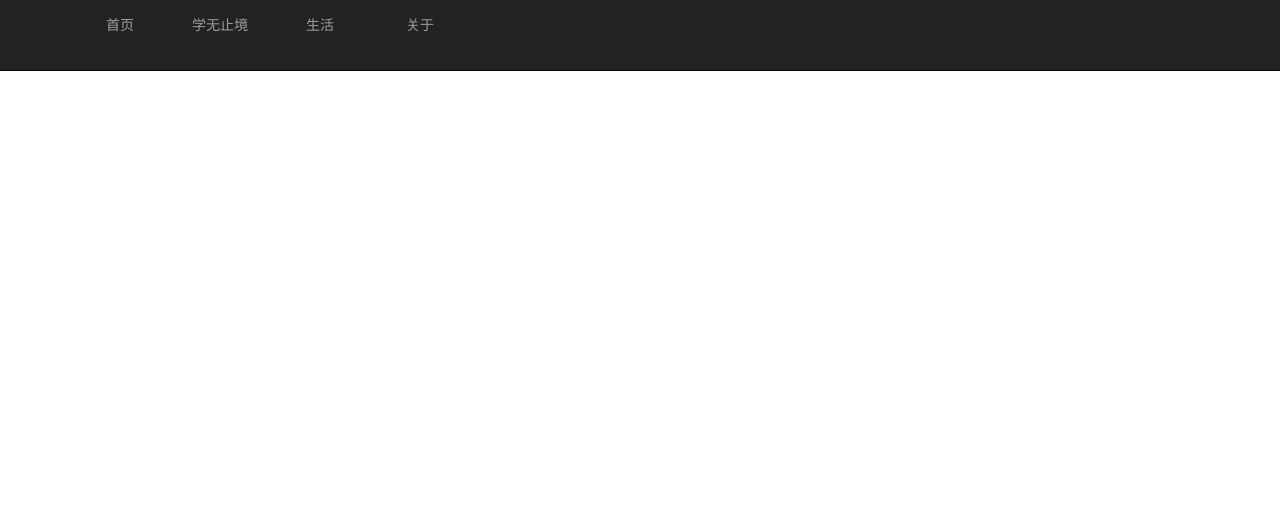
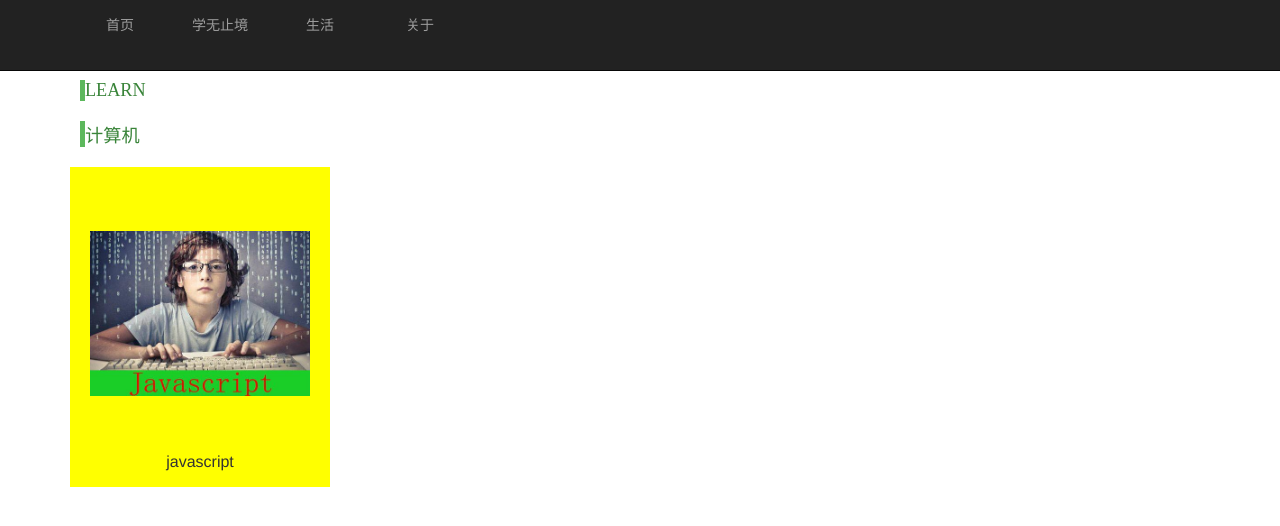
Before and after one commit to hanhanyaobiancheng/hanhanyaobiancheng.github.io, a plain HTML site: page page/learn.html in a window 1280 px wide. Drawn offline with Linux system fonts and the light colour scheme.

Commit message:
添加学习页面部分内容，添加页面注释

```diff
--- a/css/head.css
+++ b/css/head.css
@@ -22,3 +22,16 @@
 	transform: translateY(0);
 	opacity: 1;
 }
+
+/* section部分公共样式*/
+section {
+	margin-top: 80px;
+}
+
+.theme-header {
+	font: 1.3em 楷体 bold;
+	color: #398439;
+	margin-left: 80px;
+	border-left: 5px solid #5cb85c;
+	margin-bottom: 20px;
+}
--- /dev/null
+++ b/css/learn.css
@@ -0,0 +1,84 @@
+.computer {
+    -webkit-perspective: 800px;
+}
+.photo {
+    width: 260px;
+    height: 320px;
+    position: relative;
+}
+
+.photo .side {
+    width: 100%;
+    height: 100%;
+    position: absolute;
+    /*z-index: 999;*/
+    top: 0;
+    left: 0;
+    padding: 20px;
+}
+
+.photo .side-front {
+    background: #ffff00;
+    /*display: none;*/
+}
+
+.photo .side-front .img {
+    width: 100%;
+    height: 250px;
+    line-height: 250px;
+    overflow: hidden;
+}
+
+.photo .side-front .img img {
+    width: 100%;
+}
+
+.photo .side-front .img-title {
+    text-align: center;
+    font-size: 16px;
+    line-height: 50px;
+}
+
+.photo .side-back {
+    /*display: none;*/
+    background: #e3e3e3;
+}
+
+.photo .side-back .desc {
+    color: #666;
+    font-size: 14px;
+    line-height: 1.5em;
+}
+
+/*负责翻转*/
+.photo-wrap {
+    position: absolute;
+    width: 100%;
+    height: 100%;
+    -webkit-transform-style: preserve-3d;
+    transition: all 1s;
+}
+
+.photo-wrap .side-front {
+    -webkit-transform: rotateY(0deg);
+}
+
+.photo-wrap .side-back {
+    -webkit-transform: rotateY(180deg);
+}
+
+.photo-wrap .side {
+    -webkit-backface-visibility: hidden;
+}
+
+.photo-wrap:hover {
+    transform: rotateY(180deg);
+}
+
+.photo-wrap:hover .photo-back {
+    transform: rotateY(180deg);
+}
+
+.photo-wrap:hover .photo-front {
+    transform: rotateY(0deg);
+}
--- a/page/learn.html
+++ b/page/learn.html
@@ -9,12 +9,14 @@
 	<meta name="keyword" content="index">
 	<link rel="stylesheet" href="../css/bootstrap.min.css">
     <link rel="stylesheet" href="../css/head.css">
+    <link rel="stylesheet" href="../css/learn.css">
+	<link rel="stylesheet" href="../css/animate.css">
     <link rel="shortcut icon" href="../images/logo.png" type="image/x-icon">
 	<title>欢欢&寒寒</title>
 </head>
 <body>
     <header id="head">
-    <!--导航-->
+    	<!--导航开始-->
 	    <div class="navbar navbar-fixed-top navbar-inverse" role="navigation">
 		    <div class="container">
 		        <div class="navbar-header nav-title ">
@@ -72,6 +74,28 @@
 		    </div><!-- /.container -->
 	    </div>
     </header>
+	<!--导航结束-->
+	<!--主体开始-->
+	<section>
+		<div class="theme-header animated one fadeInDown">LEARN</div>
+		<div class="theme-header animated one slideInLeft">计算机</div>
+		<div class="container">
+			<div class="computer">
+				<div class="photo">
+					<!--photo-wrap负责翻转-->
+					<div class="photo-wrap">
+						<div class="side side-front">
+							<div class="img"><img src="../images/js.jpg"></div>
+							<div class="img-title">javascript</div>
+						</div>
+						<div class="side side-back">
+							<div class="desc">前端脚本语言</div>
+						</div>
+					</div>
+				</div>
+			</div>
+		</div>
+	</section>
      <script src="../js/jquery-3.1.0.min.js"></script>
      <script src="../js/bootstrap.min.js"></script>
 </body>
```
Also changed, not shown: index.html (+4 -1 lines), page/about.html (+2 -1 lines), page/life.html (+4 -3 lines), images/js.jpg (added).
